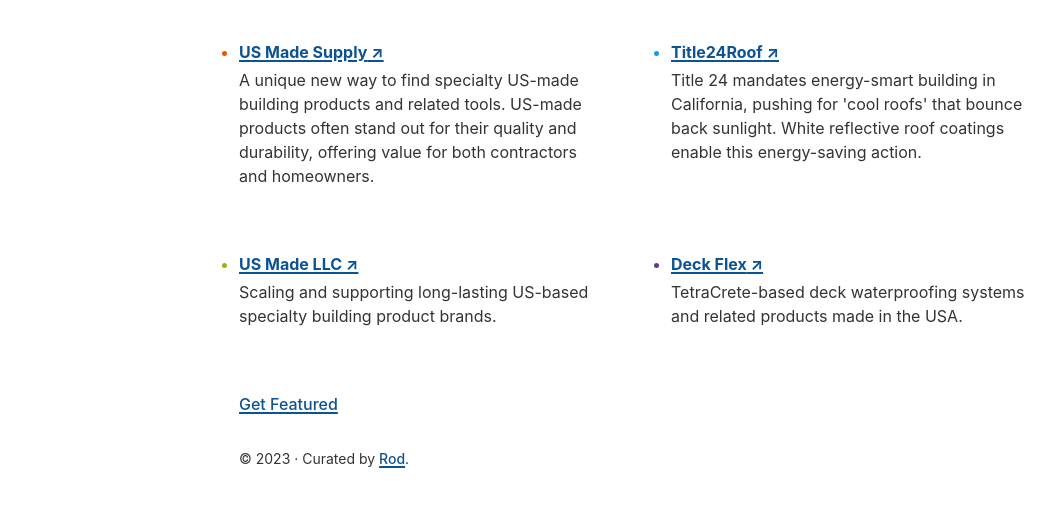
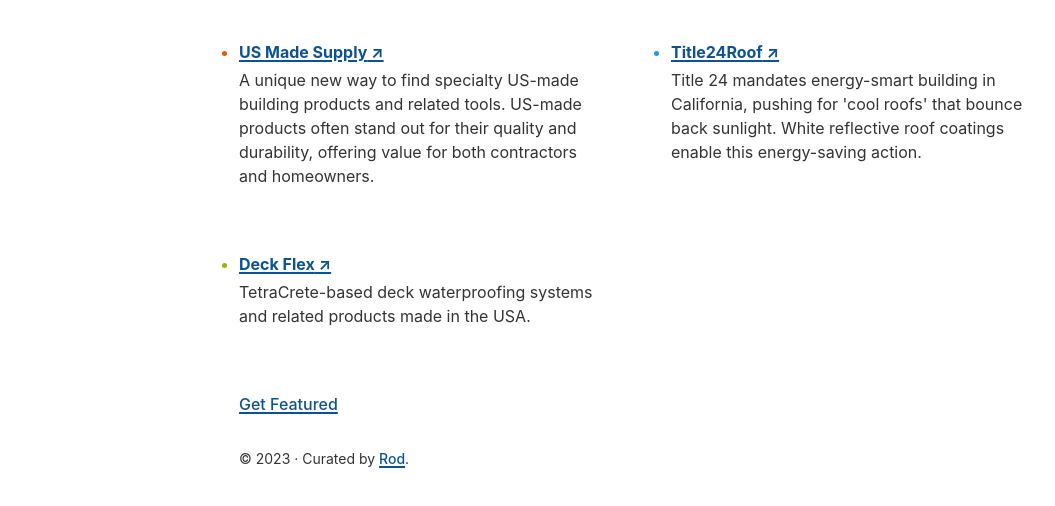
Before and after one commit to rodebrahimi/dtrt-core, a Gatsby site: page / in a window 1280 px wide. Shown: the part 160-666 px from the top of the page, without its empty margins (1-1056 px from the left). Built offline with nearby package versions, Linux system fonts and the light colour scheme; Gatsby itself is replaced by a stand-in of ours.

Commit message:
update and remove llc

```diff
--- a/src/pages/index.js
+++ b/src/pages/index.js
@@ -20,12 +20,6 @@
     url: "https://title24roof.com",
     description:
       "Title 24 mandates energy-smart building in California, pushing for 'cool roofs' that bounce back sunlight. White reflective roof coatings enable this energy-saving action.",
-  },
-  {
-    text: "US Made LLC",
-    url: "https://usmadellc.com",
-    description:
-      "Scaling and supporting long-lasting US-based specialty building product brands.",
   },
   {
     text: "Deck Flex",
```
